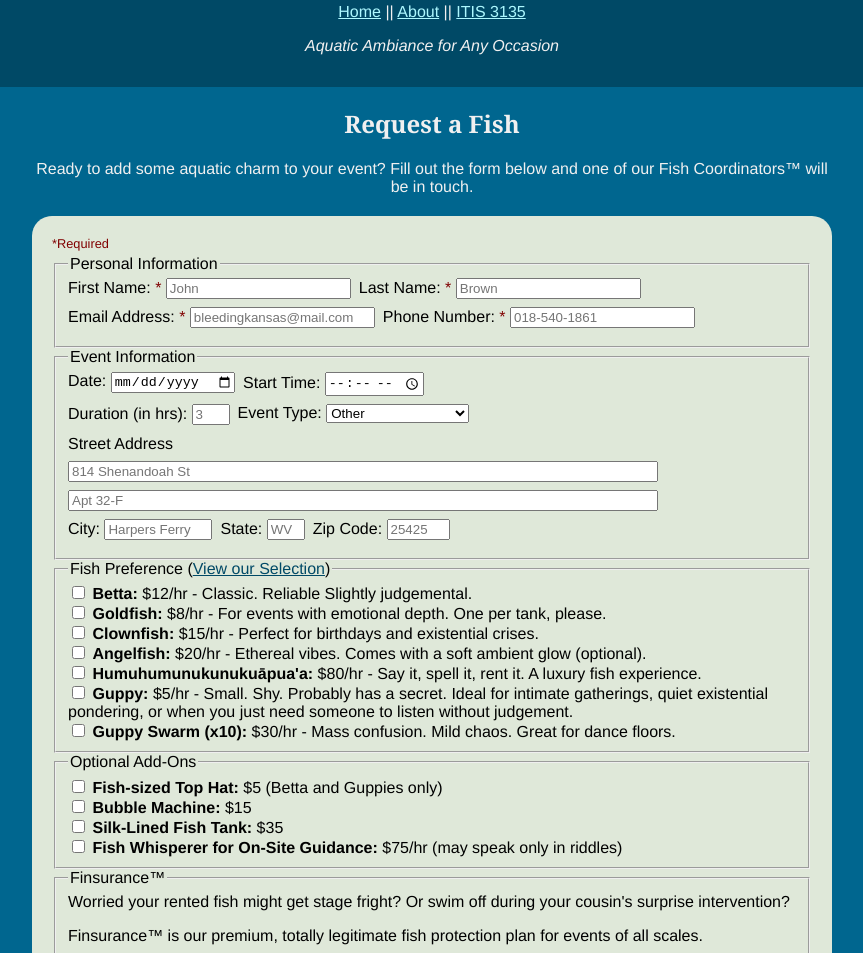
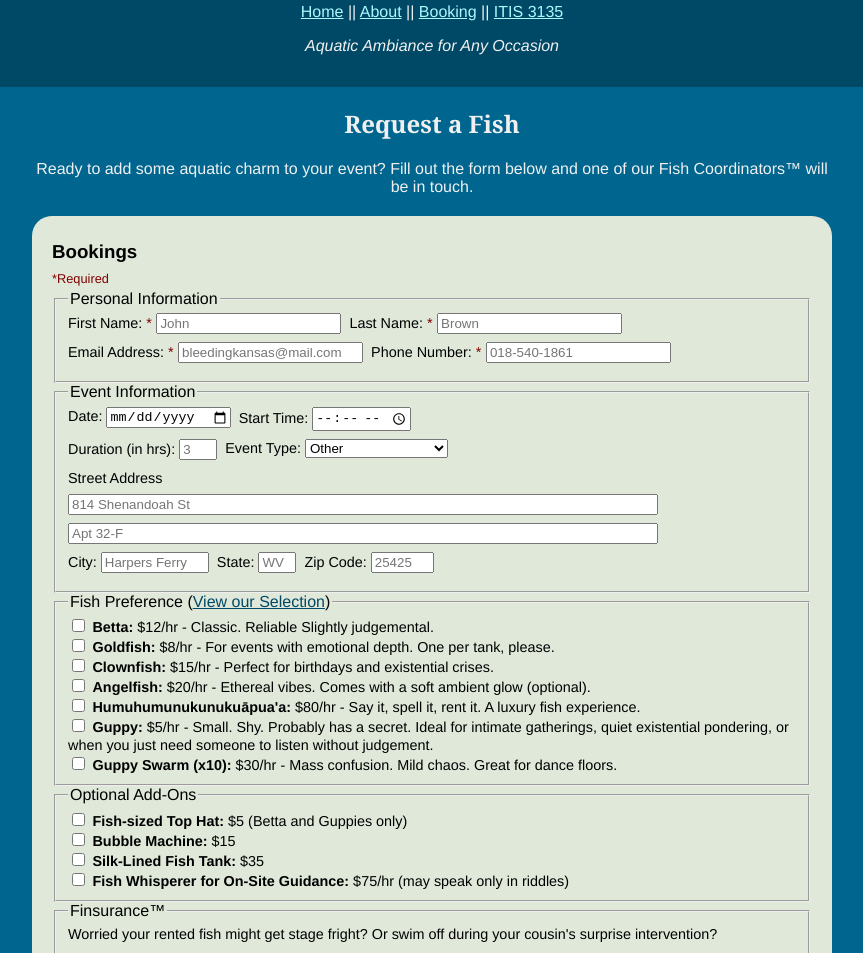
Before and after one commit to jflowe27/jflowe27.github.io, a plain HTML site: page itis3135/judiciousflounder/request.html in a window 1280 px wide. Shown: the part 99-1052 px from the top of the page, without its empty margins (208-1071 px from the left). Drawn offline with Linux system fonts and the light colour scheme.

Commit message:
Update request.html

```diff
--- a/itis3135/judiciousflounder/request.html
+++ b/itis3135/judiciousflounder/request.html
@@ -82,6 +82,10 @@
         .small-field {
             flex: .5;
         }
+
+        label {
+            font-size: .9em;
+        }
     </style>
 </head>
 <body>
@@ -90,6 +94,7 @@
         <nav>
             <a href="./">Home</a> ||
             <a href="about.html">About</a> ||
+            <a href="request.html">Booking</a> ||
             <a href="../index.html">ITIS 3135</a>
         </nav>
         <p class="tagline"><em>Aquatic Ambiance for Any Occasion</em></p>
@@ -100,6 +105,7 @@
         <p>Ready to add some aquatic charm to your event? Fill out the form below and one of our Fish Coordinators™ will be in touch.</p>
 
         <section class="requestform">
+            <h3 style="margin-top: 5px; margin-bottom: 8px;">Bookings</h3>
             <form action="#" method="post">
                 <p style="margin-bottom: 4px; margin-top: 0px; font-size: 0.8em;" class="required">*Required</p>
                 <fieldset>
@@ -256,8 +262,8 @@
 
                 <fieldset>
                     <legend>Finsurance™</legend>
-                    <p style="margin-top: 0">Worried your rented fish might get stage fright? Or swim off during your cousin's surprise intervention?</p>
-                    <p style="margin-top: 0">Finsurance™ is our premium, totally legitimate fish protection plan for events of all scales.</p>
+                    <p style="margin-top: 0; font-size: .9em;">Worried your rented fish might get stage fright? Or swim off during your cousin's surprise intervention?</p>
+                    <p style="margin-top: 0; font-size: .9em;">Finsurance™ is our premium, totally legitimate fish protection plan for events of all scales.</p>
 
                     <input type="radio" id="basic" name="finsurance" value="basic" />
                     <label for="basic"><strong>Basic Finsurance™:</strong> $5/fish - Covers emotional distress, accidental splahes, and minor philosophical crises.</label>
```
